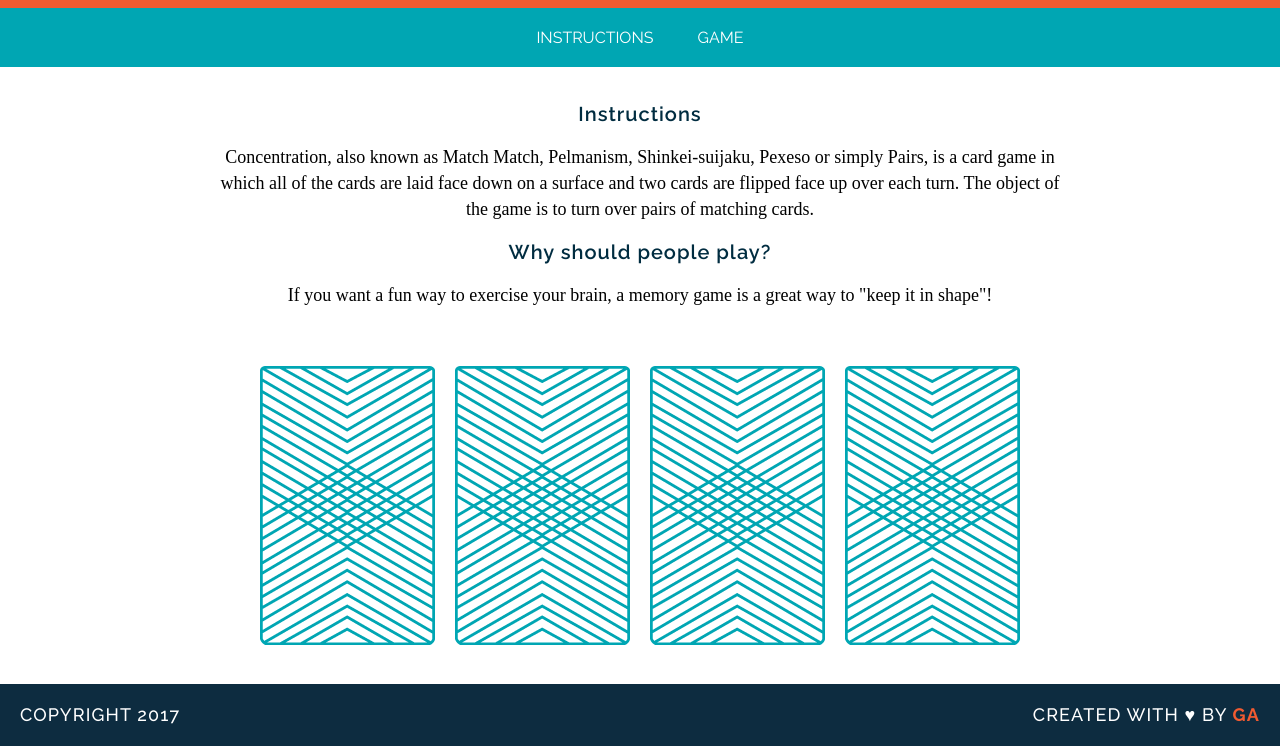
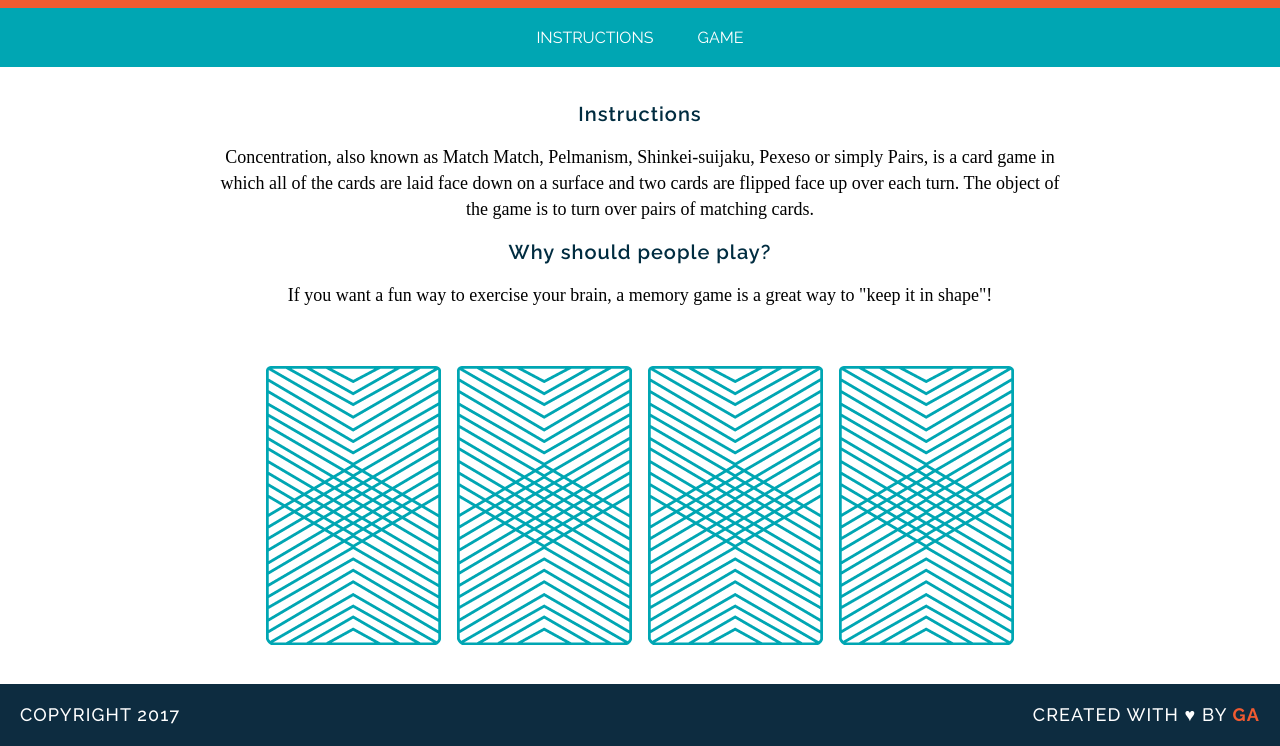
Before and after one commit to dvecr/wdi-fundamentals-memorygame, a plain HTML site: page index.html in a window 1280 px wide. Shown: the part 105-851 px from the top of the page. Drawn offline with Linux system fonts and the light colour scheme; a web font is replaced by a local one.

Commit message:
created game logic

```diff
--- a/index.html
+++ b/index.html
@@ -18,12 +18,7 @@
       <p>Concentration, also known as Match Match, Pelmanism, Shinkei-suijaku, Pexeso or simply Pairs, is a card game in which all of the cards are laid face down on a surface and two cards are flipped face up over each turn. The object of the game is to turn over pairs of matching cards.</p>
     <h2>Why should people play?</h2>
       <p>If you want a fun way to exercise your brain, a memory game is a great way to "keep it in shape"!</p>
-      <div>
-        <img src="images/back.png" alt="Queen of Diamonds">
-        <img src="images/back.png" alt="Queen of Hearts">
-        <img src="images/back.png" alt="King of Diamonds">
-        <img src="images/back.png" alt="King of Hearts">
-      </div>
+      <div id="game-board" class="board clearfix"></div>
   </main>
   <footer class="clearfix">
     <p class="copyright">
--- a/js/main.js
+++ b/js/main.js
@@ -23,18 +23,28 @@ var cards = [
 ];
 var cardsInPlay = [];
 var checkForMatch = function(){
+  this.setAttribute('src', cards[cardId].cardImage);
   if (cardsInPlay[0] === cardsInPlay[1]) {
   console.log("You found a match!");
   } else {
   console.log("Sorry, try again.");
   }
 };
-var flipCard = function(cardId){
+var flipCard = function(){
+  this.getAttribute('data-id');
   console.log("User flipped " + cards[cardId].rank);
   cardsInPlay.push(cards[cardId].rank);
   console.log(cards[cardId].cardImage);
   console.log(cards[cardId].suit)
   checkForMatch();
 };
-flipCard(0);
-flipCard(2);
+var createBoard = function(){
+  for (var i = 0; i < cards.length; i++){
+    var cardElement = document.createElement('img');
+    cardElement.setAttribute('src', "images/back.png");
+    cardElement.setAttribute('data-id', i);
+    cardElement.addEventListener('click', flipCard);
+    document.getElementById('game-board').appendChild(cardElement);
+  }
+};
+createBoard();
```
